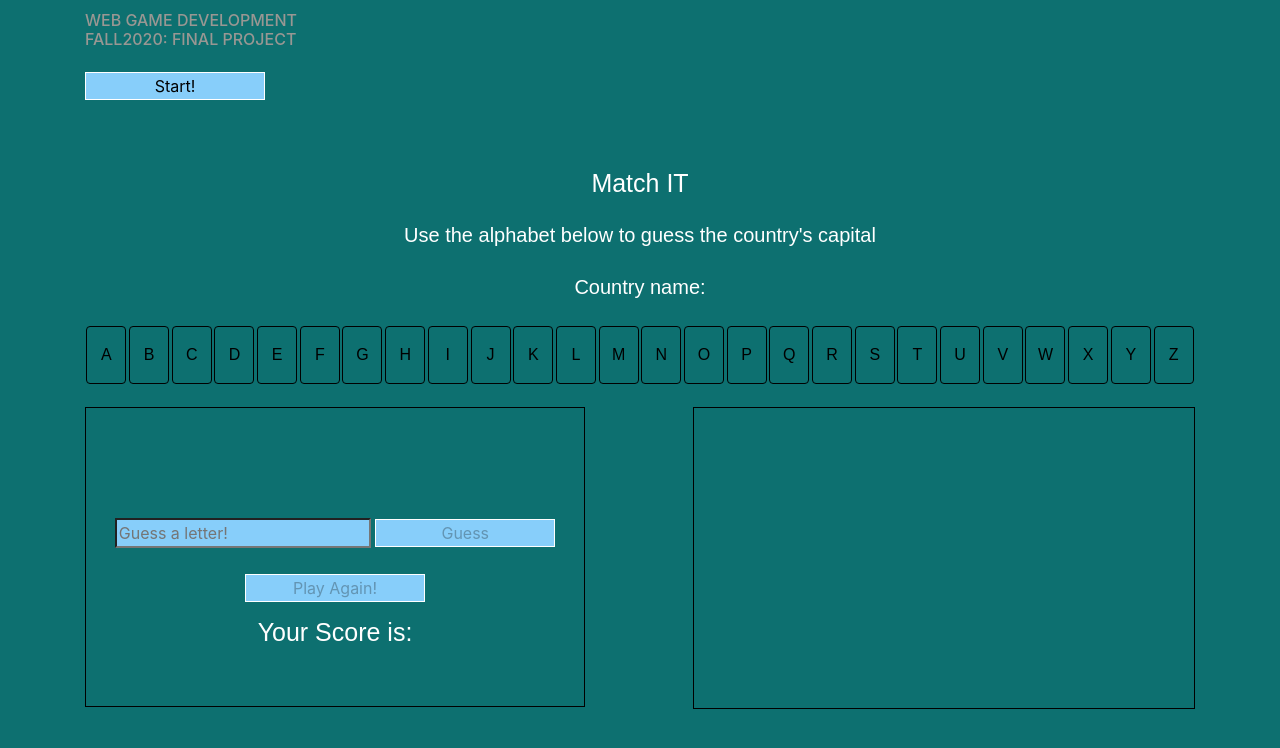
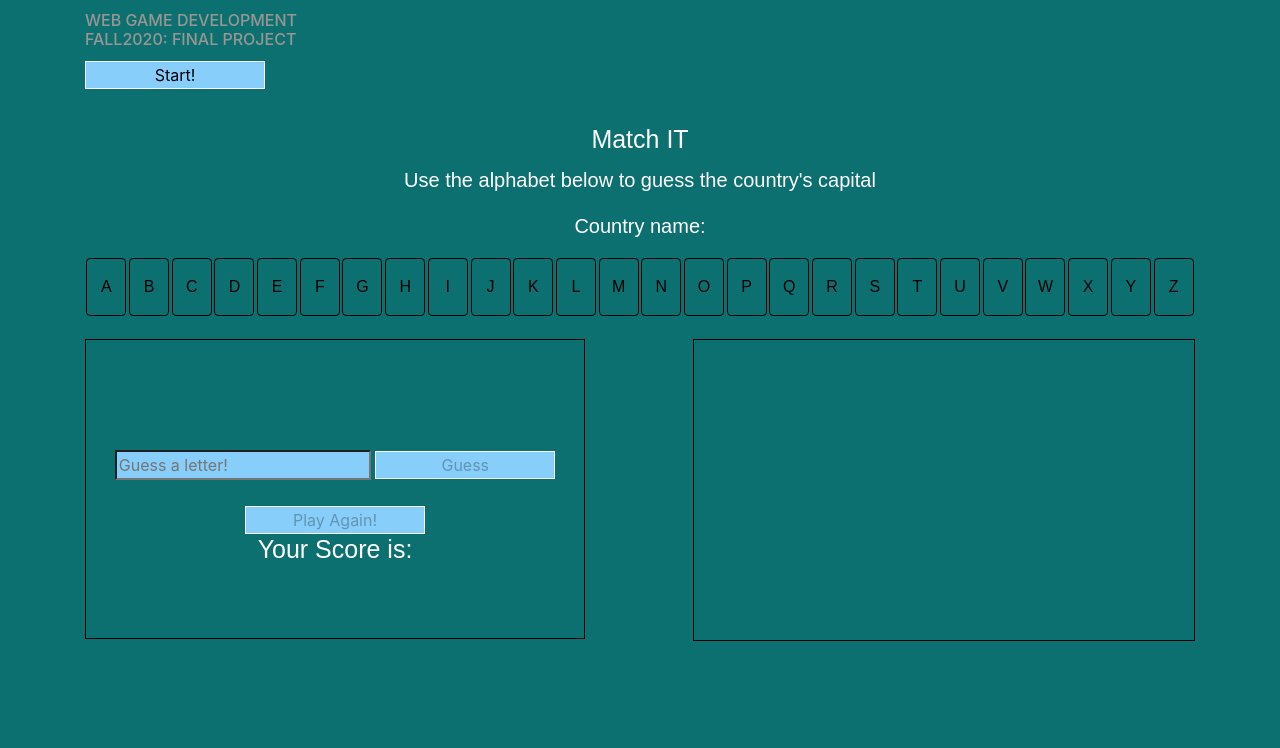
Before and after one commit to kellej6/IT-3049C-Final-Project, a website: page index.html in a window 1280 px wide. Drawn offline with nearby package versions, Linux system fonts and the light colour scheme.

Commit message:
fix errors and add try statment and changes to CSS

```diff
--- a/Styles/styles.css
+++ b/Styles/styles.css
@@ -12,7 +12,7 @@ h2 {
    color: white;
    font-family: Arial, Helvetica, sans-serif;
    font-size: 25px;
-   margin-top: 3%;
+   margin-top: 0%;
    text-align: center;
 
 }
@@ -20,14 +20,14 @@ p {
  color: white;
    font-family: Arial, Helvetica, sans-serif;
    font-size: 20px;
-   margin-top: 2%;
+   margin-top: 1%;
    text-align: center;
 }
 #alphabet {
  grid-area: alphabet;
  display: flex;
  flex-wrap: wrap;
- margin-top: 2%;
+ margin-top: 1%;
  justify-content: space-around;
  align-items: flex-start;
  align-content: flex-start;
@@ -51,7 +51,7 @@ p {
 }
 
 .startButtonWrapper{
- margin-top: 2%;
+ margin-top: 1%;
  margin-bottom: 1%;
  width: 10%;
  text-align: center;
--- a/resources/index.js
+++ b/resources/index.js
@@ -81,7 +81,7 @@ function stopTimer() {
     case 10:
       twoMinutesFromNow.setSeconds(twoMinutesFromNow.getSeconds() - 30);
       break;
-
+  }
 
   start.addEventListener("click", function (event) {
     event.preventDefault();
@@ -124,19 +124,20 @@ function stopTimer() {
         playAgainButton.disabled = false;
         gameScore.innerHTML = "Your Score is: " + game.score;
         stopTimer();
-        alert("Unfortunately! You did not guess.")
+        alert("Unfortunately! You did not guess.");
       }
     }
-  });
+});
 
 
   function resetGame() {
-    location.reload();
+    location.reload()
 
-  }
-
+  };
+ try{
 } catch (error) {
-
   console.error(error);
   alert(error);
 }
+ // }
+//}
```
